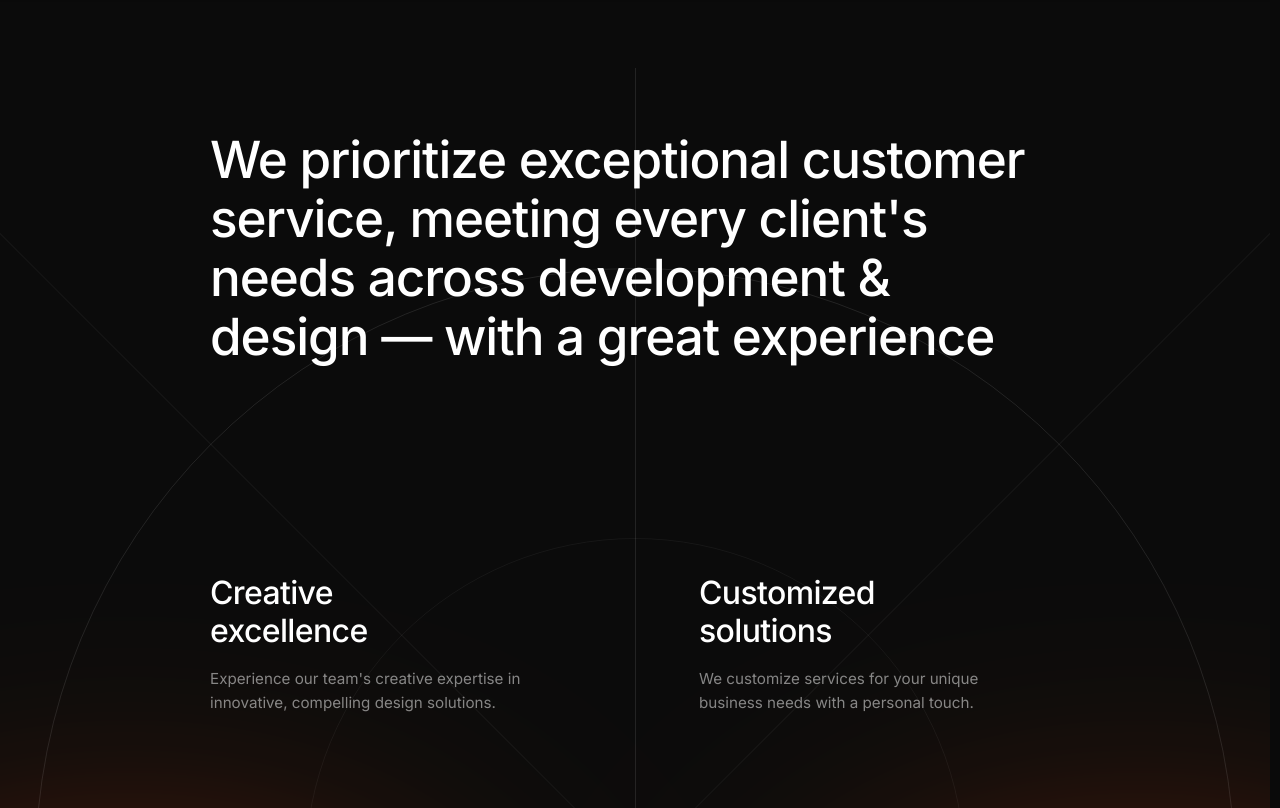
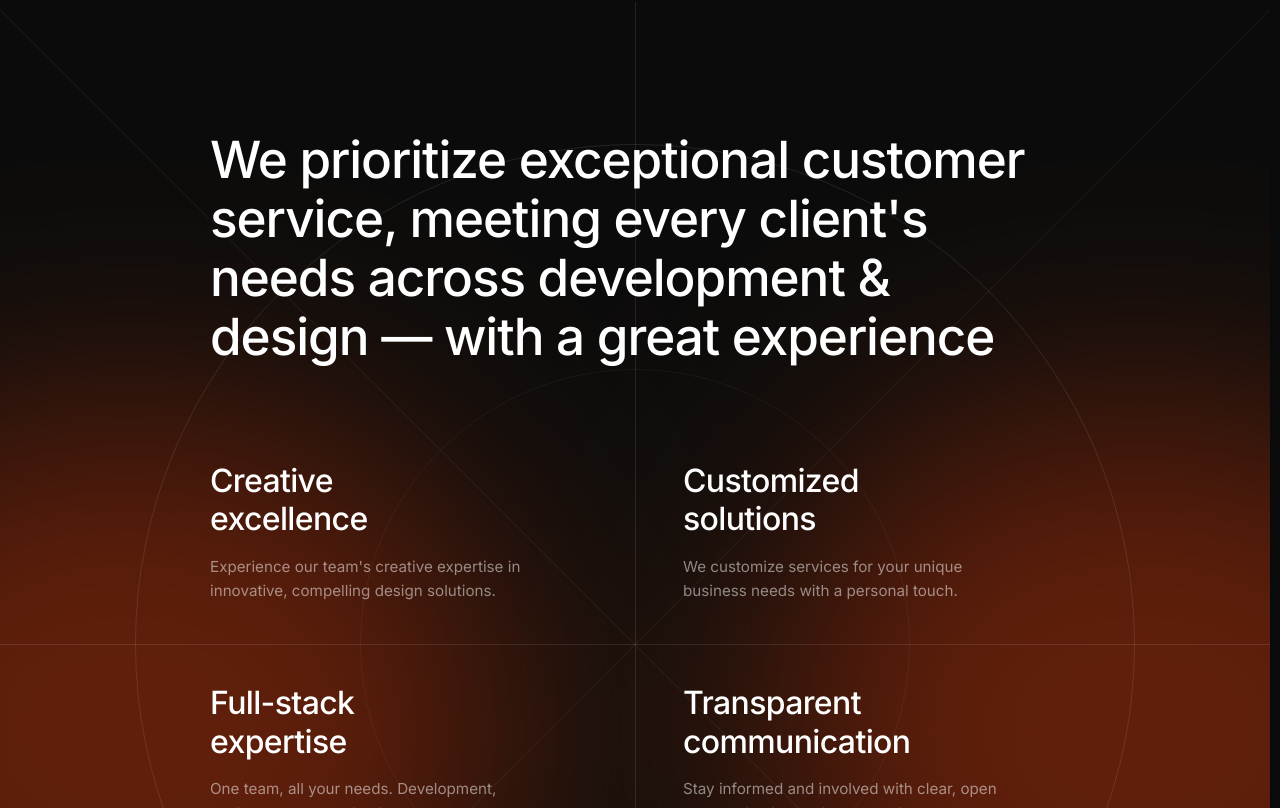
Before and after one commit to mattered-digital/Mattereddigital, a Next.js app: page / in a window 1280 px wide. Shown: the part 4172-4980 px from the top of the page. Built offline with nearby package versions, Linux system fonts and the light colour scheme.

Commit message:
style: adjust spacing, grid gaps, and background graphic dimensions in ServicesSection

```diff
--- a/components/ServicesSection.tsx
+++ b/components/ServicesSection.tsx
@@ -97,7 +97,7 @@ export default function ServicesSection() {
 
       <div className="relative z-10 mx-auto w-full max-w-6xl">
         {/* HEADING */}
-        <div className="mx-auto mb-20 w-full max-w-[850px] md:mb-32">
+        <div className="mx-auto mb-16 w-full max-w-[850px] md:mb-24">
           <h2
             ref={headingRef}
             className="text-left text-[clamp(2.2rem,4vw,3.2rem)] font-medium leading-[1.15] tracking-tight text-white opacity-0"
@@ -112,7 +112,7 @@ export default function ServicesSection() {
 
           {/* Background Graphics (Anchored to exact center of the cards grid) */}
           <div className="pointer-events-none absolute left-1/2 top-1/2 z-0 hidden -translate-x-1/2 -translate-y-1/2 md:block">
-            <div className="relative flex h-[1200px] w-[1200px] items-center justify-center">
+            <div className="relative flex h-[1000px] w-[1000px] items-center justify-center md:h-[900px] md:w-[900px] lg:h-[1000px] lg:w-[1000px]">
               {/* Outer circle */}
               <div className="absolute inset-0 rounded-full border border-white/10" />
 
@@ -130,14 +130,14 @@ export default function ServicesSection() {
           </div>
 
           {/* Cards Grid */}
-          <div className="relative z-10 grid w-full grid-cols-1 gap-16 sm:grid-cols-2 md:gap-x-24 md:gap-y-28 lg:gap-x-32 lg:gap-y-36">
+          <div className="relative z-10 grid w-full grid-cols-1 gap-5 sm:grid-cols-2 md:gap-x-20 md:gap-y-5 lg:gap-x-24 lg:gap-y-20">
             {services.map((service, index) => (
               <div
                 key={index}
                 ref={(el) => {
                   if (el) cardsRef.current[index] = el;
                 }}
-                className="flex flex-col justify-center py-6 opacity-0 md:py-16 lg:py-20"
+                className="flex flex-col justify-center py-6 opacity-0 md:py-10 lg:py-0"
               >
                 <div className="flex flex-col text-left">
                   <h3 className="whitespace-pre-line text-[1.75rem] font-medium leading-[1.2] tracking-tight text-white md:text-[2rem]">
```
